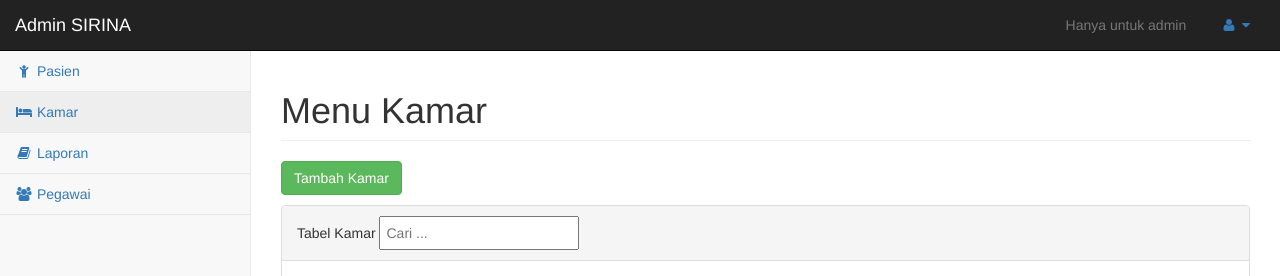
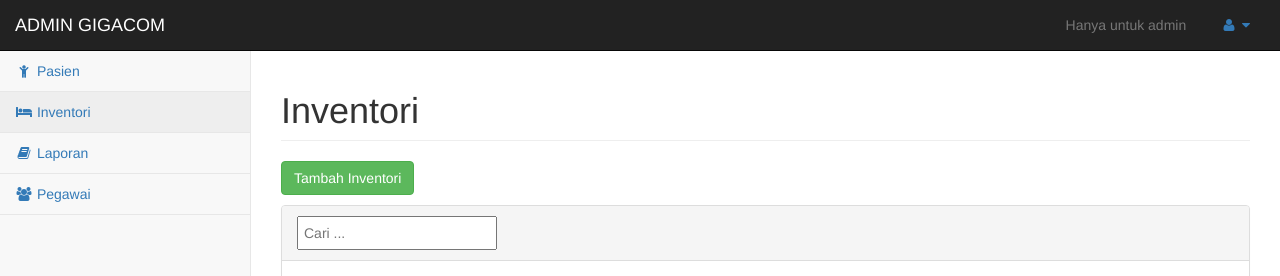
Before and after one commit to AldyPratama15/Gigacom, a PHP site: page /menu_kamar_admin.php in a window 1280 px wide. Shown: the top 276 px of the page. Run offline with PHP 8.4, Linux system fonts and the light colour scheme; a user stored in the database is signed in; data that the repository does not hold is empty.

Commit message:
sedikit ubah sidebar admin

```diff
--- a/admin/menu_kamar_admin.php
+++ b/admin/menu_kamar_admin.php
@@ -13,7 +13,7 @@ if ( !isset($_SESSION['username']) ){
     <meta charset="utf-8">
     <meta name="viewport" content="width=device-width, initial-scale=1">
 
-    <title>Kamar | SIRINA</title>
+    <title>Inventori | Gigacom</title>
 
     <link href="libs/bootstrap/css/bootstrap.min.css" rel="stylesheet">
     <link href="libs/metisMenu/metisMenu.min.css" rel="stylesheet">
@@ -40,7 +40,7 @@ if ( !isset($_SESSION['username']) ){
                     <span class="icon-bar"></span>
                     <span class="icon-bar"></span>
                 </button>
-                <a class="navbar-brand" href="#">Admin SIRINA</a>
+                <a class="navbar-brand" href="#">ADMIN GIGACOM</a>
             </div>
 
             <ul class="nav navbar-top-links navbar-right">
@@ -61,7 +61,7 @@ if ( !isset($_SESSION['username']) ){
                     <ul class="nav" id="side-menu">
                         <!-- <li><a href="halaman_admin.php"><i class="fa fa-home fa-fw"></i> Home</a></li> -->
                         <li><a href="menu_pasien_admin.php"><i class="fa fa-child fa-fw"></i> Pasien</a></li>
-                        <li><a class="active" href="menu_kamar_admin.php"><i class="fa fa-bed fa-fw"></i> Kamar</a></li>
+                        <li><a class="active" href="menu_kamar_admin.php"><i class="fa fa-bed fa-fw"></i> Inventori</a></li>
                         <li><a href="menu_laporan_admin.php"><i class="fa fa-book fa-fw"></i> Laporan</a></li>
                         <li><a href="menu_pegawai.php"><i class="fa fa-group fa-fw"></i> Pegawai</a></li>
                     </ul>
@@ -73,14 +73,14 @@ if ( !isset($_SESSION['username']) ){
         <div id="page-wrapper">
             <div class="row">
                 <div class="col-lg-12">
-                    <h1 class="page-header">Menu Kamar</h1>
+                    <h1 class="page-header">Inventori</h1>
                 </div>
             </div>
             <div class="row">
                 <div class="col-lg-12">
-                    <p><a class="btn btn-success" href="#modalTambah" data-toggle="modal">Tambah Kamar</a></p>
+                    <p><a class="btn btn-success" href="#modalTambah" data-toggle="modal">Tambah Inventori</a></p>
                     <div class="panel panel-default">
-                        <div class="panel-heading">Tabel Kamar
+                        <div class="panel-heading">
                             <input type="text" id="cari" placeholder="Cari ..." style="width: 200px; padding: 5px;">
                         </div>
                         <div class="panel-body">
--- a/admin/menu_laporan_admin.php
+++ b/admin/menu_laporan_admin.php
@@ -13,7 +13,7 @@ if ( !isset($_SESSION['username']) ){
     <meta charset="utf-8">
     <meta name="viewport" content="width=device-width, initial-scale=1">
 
-    <title>Laporan | SIRINA</title>
+    <title>Laporan | Gigacom</title>
 
     <link href="libs/bootstrap/css/bootstrap.min.css" rel="stylesheet">
     <link href="libs/metisMenu/metisMenu.min.css" rel="stylesheet">
@@ -40,7 +40,7 @@ if ( !isset($_SESSION['username']) ){
                     <span class="icon-bar"></span>
                     <span class="icon-bar"></span>
                 </button>
-                <a class="navbar-brand" href="#">Admin SIRINA</a>
+                <a class="navbar-brand" href="#">ADMIN GIGACOM</a>
             </div>
 
             <ul class="nav navbar-top-links navbar-right">
@@ -61,7 +61,7 @@ if ( !isset($_SESSION['username']) ){
                     <ul class="nav" id="side-menu">
                         <!-- <li><a href="halaman_admin.php"><i class="fa fa-home fa-fw"></i> Home</a></li> -->
                         <li><a href="menu_pasien_admin.php"><i class="fa fa-child fa-fw"></i> Pasien</a></li>
-                        <li><a href="menu_kamar_admin.php"><i class="fa fa-bed fa-fw"></i> Kamar</a></li>
+                        <li><a href="menu_kamar_admin.php"><i class="fa fa-bed fa-fw"></i> Inventori</a></li>
                         <li><a class="active" href="menu_laporan_admin.php"><i class="fa fa-book fa-fw"></i> Laporan</a></li>
                         <li><a href="menu_pegawai.php"><i class="fa fa-group fa-fw"></i> Pegawai</a></li>
                     </ul>
--- a/admin/menu_pasien_admin.php
+++ b/admin/menu_pasien_admin.php
@@ -13,7 +13,7 @@ if ( !isset($_SESSION['username']) ){
     <meta charset="utf-8">
     <meta name="viewport" content="width=device-width, initial-scale=1">
 
-    <title>Pasien | SIRINA</title>
+    <title>Pasien | GIGACOM</title>
 
     <link href="libs/bootstrap/css/bootstrap.min.css" rel="stylesheet">
     <link href="libs/metisMenu/metisMenu.min.css" rel="stylesheet">
--- a/admin/menu_pegawai.php
+++ b/admin/menu_pegawai.php
@@ -68,7 +68,7 @@ if ( !isset($_SESSION['username']) ){
                     <span class="icon-bar"></span>
                     <span class="icon-bar"></span>
                 </button>
-                <a class="navbar-brand" href="#">Admin SISTEM INFORMASI INVENTORI</a>
+                <a class="navbar-brand" href="#">ADMIN GIGACOM</a>
             </div>
 
             <ul class="nav navbar-top-links navbar-right">
@@ -89,7 +89,7 @@ if ( !isset($_SESSION['username']) ){
                     <ul class="nav" id="side-menu">
                         <!-- <li><a href="halaman_admin.php"><i class="fa fa-home fa-fw"></i> Home</a></li> -->
                         <li><a href="menu_pasien_admin.php"><i class="fa fa-child fa-fw"></i> Pasien</a></li>
-                        <li><a href="menu_kamar_admin.php"><i class="fa fa-bed fa-fw"></i> Kamar</a></li>
+                        <li><a href="menu_kamar_admin.php"><i class="fa fa-bed fa-fw"></i> Inventori</a></li>
                         <li><a href="menu_laporan_admin.php"><i class="fa fa-book fa-fw"></i> Laporan</a></li>
                         <li><a class="active" href="menu_pegawai.php"><i class="fa fa-group fa-fw"></i> Pegawai</a></li>
                     </ul>
```
